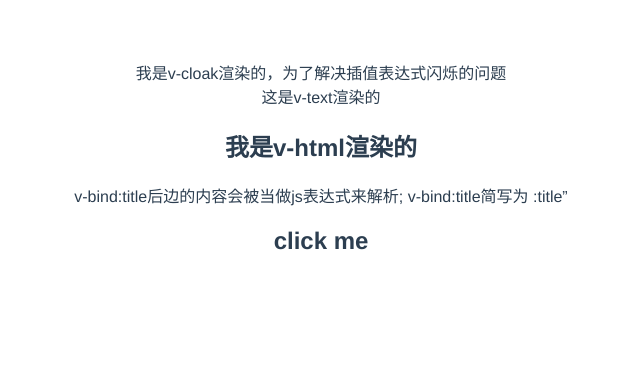
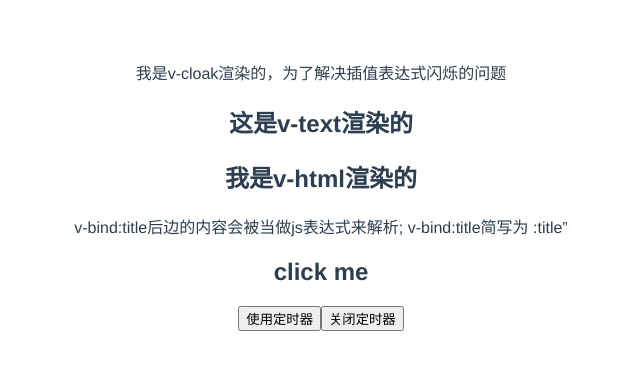
Before and after one commit to liuzhihua0104/vue-rose2019-02-24, a Vue app: page /#/baseInstruct in a window 1280 px wide. Shown: the top 370 px of the page, without its empty margins (319-959 px from the left). Built offline with nearby package versions, Linux system fonts and the light colour scheme.

Commit message:
vue部分基本指令的使用

```diff
--- a/src/components/BaseInstruct.vue
+++ b/src/components/BaseInstruct.vue
@@ -1,10 +1,12 @@
 <template>
   <div>
     <div v-cloak>{{cloak}}</div>
-    <div v-text="msg"></div>
+    <h2 v-text="msg" ></h2>
     <div v-html="html"></div>
     <div v-bind:title="title">v-bind:title后边的内容会被当做js表达式来解析; v-bind:title简写为 :title”</div>
     <h2 @click="alert">click me</h2>
+    <input type="button" v-model="model" @click="openInterval">
+    <input type="button" value="关闭定时器" @click="closeInterval">
   </div>
 </template>
 <script>
@@ -14,13 +16,29 @@ export default {
       cloak: "我是v-cloak渲染的，为了解决插值表达式闪烁的问题",
       msg: "这是v-text渲染的",
       html: "<h2>我是v-html渲染的</h2>",
-      title: "我是v-bind-title绑定的动态属性"
+      title: "我是v-bind-title绑定的动态属性",
+      model: "使用定时器",
+      interval: null
     };
   },
   methods: {
     alert() {
       alert("v-on:click绑定可以简写为“@click”");
-      console.log(this)
+      console.log(this);
+    },
+    openInterval: function() {
+      // 注意定时器中使用（）=｛｝不然指向window
+      if (this.interval != null) return;
+      this.interval = setInterval(() => {
+        let start = this.msg.substring(0, 1);
+        let end = this.msg.substring(1);
+        this.msg = end + start;
+      }, 500);
+    },
+    closeInterval() {
+      console.log(this);
+      clearInterval(this.interval);
+      this.interval = null;
     }
   }
 };
```
